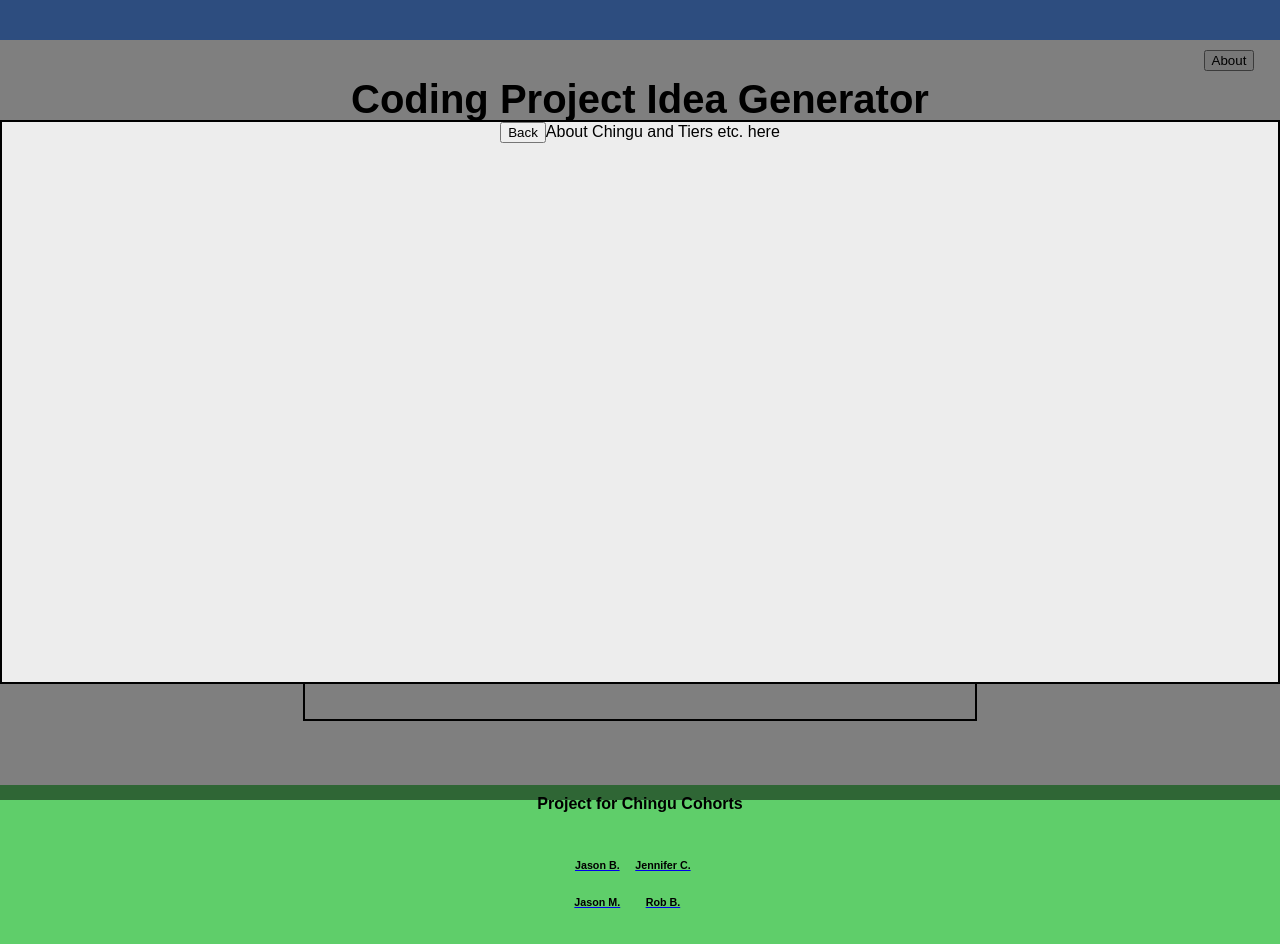
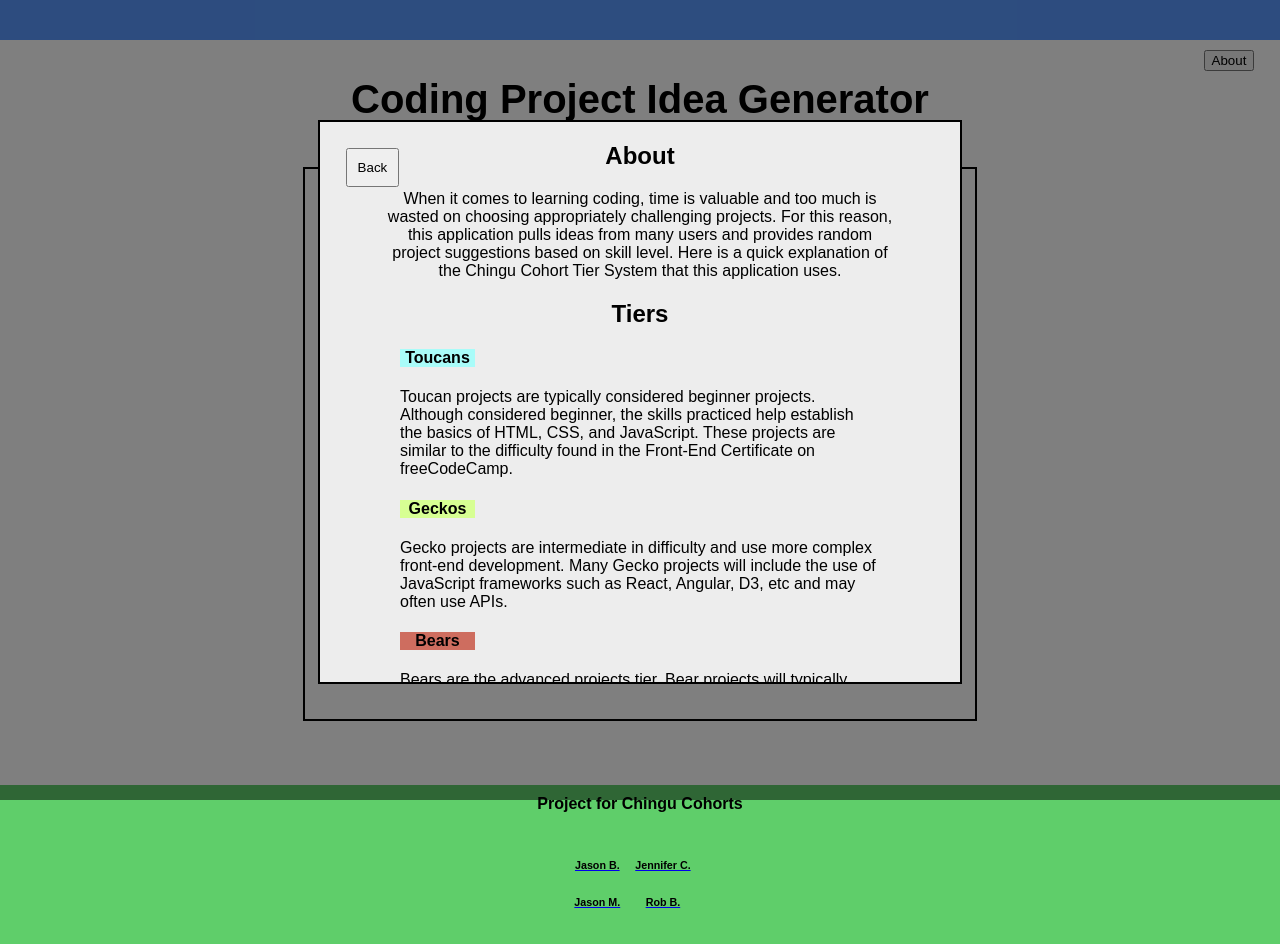
Before and after one commit to chingu-voyage3/bears-11, a React (Create React App) app: page / in a window 1280 px wide. Both pictures are taken after a click on the button "About". Shown: the top 944 px of the page. Built offline with nearby package versions, Linux system fonts and the light colour scheme.

Commit message:
add about text

```diff
--- a/src/components/About/About.css
+++ b/src/components/About/About.css
@@ -10,5 +10,51 @@
     border: 2px solid black;
     background-color: #ededed;
     height: 70vh;
+    width:50vw;
     margin-top: 15vh;
+    overflow-y: auto;
 }
+.back-button{
+    left: 25vw;
+    margin-left: 2%;
+    margin-top: 2%;
+    padding: 10px;
+    position: absolute;
+}
+.back-button:hover{
+    background-color: #62656b;
+    color: white;
+    position: absolute;
+}
+.paragraph{
+    margin-left: 10%;
+    margin-right: 10%;
+}
+.tier-box{
+    width: 75%;
+    text-align: left;
+}
+.toucans-text{
+    text-align: center;
+    width: 75px;
+    background-color: #a9fcf9;
+}
+.geckos-text{
+    text-align: center;
+    width: 75px;
+    background-color: #d7ff93;
+}
+.bears-text{
+    text-align: center;
+    width: 75px;
+    background-color: #ce6d5f;
+}
+
+@media only screen and (max-device-width: 480px) {
+    .modal-box{
+      width: 80%;
+  }
+  .back-button{
+      left: 20%;
+  }
+}
--- a/src/components/About/About.js
+++ b/src/components/About/About.js
@@ -11,10 +11,49 @@ class About extends React.Component{
                 <div className="about">
                 <center>
                     <div className="modal-box">
-                        <button onClick={this.callbackToAppJs.bind(this)}>
+                        <button className = "back-button" onClick={this.callbackToAppJs.bind(this)}>
                             Back
                             </button>
-                            About Chingu and Tiers etc. here
+                            <center>
+                            <h2>
+                                About
+                                </h2>
+                                <div className = "paragraph">
+                                    When it comes to learning coding, time is valuable and too much is wasted
+                                    on choosing appropriately challenging projects. For this reason, this application
+                                    pulls ideas from many users and provides random project suggestions based on skill level.
+                                    Here is a quick explanation of the Chingu Cohort Tier System that this application uses.
+                                    </div>
+                            <h2>
+                                Tiers
+                                </h2>
+                                <div className = "tier-box">
+                                <h4 className = "toucans-text">
+                                    Toucans
+                                    </h4>
+                                    <p>
+                                        Toucan projects are typically considered beginner projects. Although considered beginner,
+                                        the skills practiced help establish the basics of HTML, CSS, and JavaScript. These projects
+                                        are similar to the difficulty found in the Front-End Certificate on freeCodeCamp.
+                                        </p>
+                                <h4 className = "geckos-text">
+                                        Geckos
+                                    </h4>
+                                    <p>
+                                        Gecko projects are intermediate in difficulty and use more complex front-end development.
+                                        Many Gecko projects will include the use of JavaScript frameworks such as React, Angular, D3, etc
+                                        and may often use APIs.
+                                        </p>
+                                <h4 className = "bears-text">
+                                        Bears
+                                    </h4>
+                                    <p>
+                                        Bears are the advanced projects tier. Bear projects will typically make use of both front-end and
+                                        back-end development. A Bear project is likely to include secure user authentication, stored data,
+                                        CRUD operations, JavaScript frameworks, and APIs.
+                                        </p>
+                                    </div>
+                            </center>
                         </div>
                         </center>
                     </div>
--- a/src/components/ProjectBox/Subcomponents/GetIdea/GetIdea.css
+++ b/src/components/ProjectBox/Subcomponents/GetIdea/GetIdea.css
@@ -27,3 +27,15 @@
 .new-idea{
     background-color: #ffab3d;
 }
+.link-box{
+    max-width: 90%;
+    overflow-x: auto;
+    border: 1px dotted grey;
+    margin: auto;
+}
+
+@media only screen and (max-device-width: 480px) {
+    .outline{
+      width: 80%;
+  }
+}
--- a/src/components/ProjectBox/Subcomponents/GetIdea/GetIdea.js
+++ b/src/components/ProjectBox/Subcomponents/GetIdea/GetIdea.js
@@ -50,9 +50,9 @@ class GetIdea extends React.Component{
                 <h2>
                     Example:
                     </h2>
-                <textbox>
+                <p className = "link-box">
                     {idea.link}
-                    </textbox>
+                    </p>
                 </div>
         )
     }
--- a/src/components/ProjectBox/Subcomponents/SubmitIdea/SubmitIdea.css
+++ b/src/components/ProjectBox/Subcomponents/SubmitIdea/SubmitIdea.css
@@ -21,3 +21,9 @@
     outline: none;
     border-radius: 10px;
 }
+
+@media only screen and (max-device-width: 480px) {
+    .outline{
+      width: 80%;
+  }
+}
```
Also changed, not shown: 1 other file (tests, documents, lock files or other folders).
